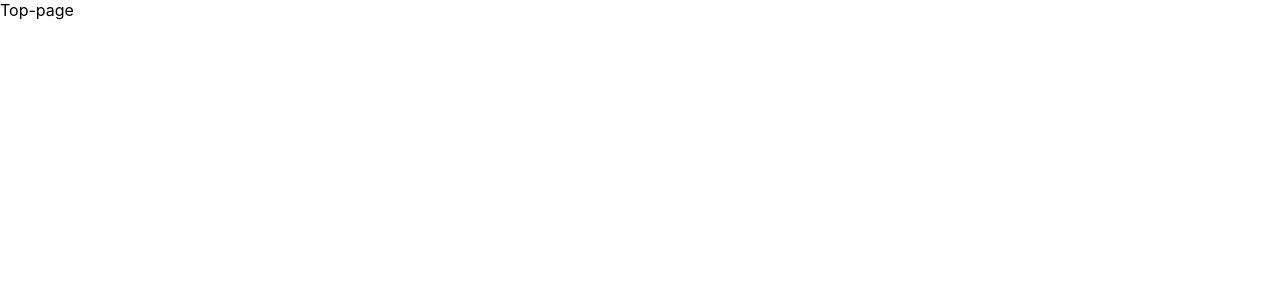
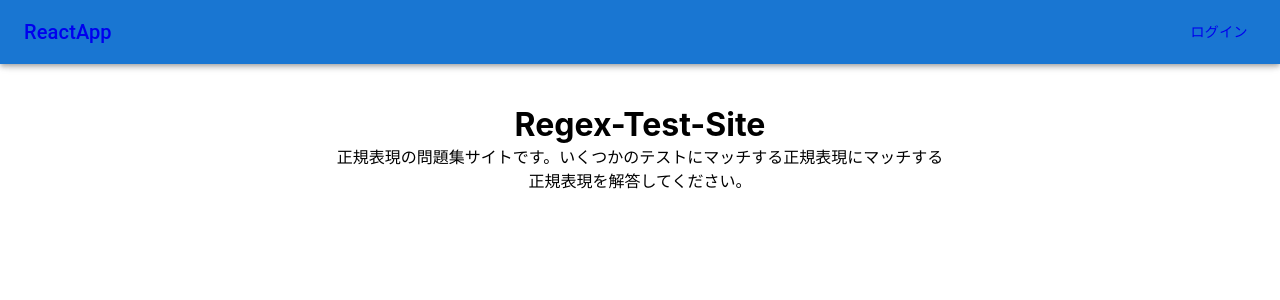
Before and after one commit to kosimaru1997/regex-test-site, a React (Create React App) app: page / in a window 1280 px wide. Shown: the top 300 px of the page. Built offline with nearby package versions, Linux system fonts and the light colour scheme.

Commit message:
ヘッダー トップページ プロトタイプ作成

```diff
--- a/public/index.html
+++ b/public/index.html
@@ -14,7 +14,7 @@
       manifest.json provides metadata used when your web app is installed on a
       user's mobile device or desktop. See https://developers.google.com/web/fundamentals/web-app-manifest/
     -->
-    <link rel="manifest" href="%PUBLIC_URL%/manifest.json" />
+    <!-- <link rel="manifest" href="%PUBLIC_URL%/manifest.json" /> -->
     <!--
       Notice the use of %PUBLIC_URL% in the tags above.
       It will be replaced with the URL of the `public` folder during the build.
--- a/src/App.css
+++ b/src/App.css
@@ -1,40 +1,9 @@
-.App {
-  text-align: center;
+* {
+  box-sizing: border-box;
+  padding: 0;
+  margin: 0;
 }
 
-.App-logo {
-  height: 40vmin;
-  pointer-events: none;
+a {
+  text-decoration: none;
 }
-
-@media (prefers-reduced-motion: no-preference) {
-  .App-logo {
-    animation: App-logo-spin infinite 20s linear;
-  }
-}
-
-.App-header {
-  display: flex;
-  flex-direction: column;
-  align-items: center;
-  justify-content: center;
-  min-height: 100vh;
-  font-size: calc(10px + 2vmin);
-  color: white;
-  background-color: #282c34;
-}
-
-.App-link {
-  color: #61dafb;
-}
-
-/* stylelint-disable-next-line keyframes-name-pattern */
-@keyframes App-logo-spin {
-  from {
-    transform: rotate(0deg);
-  }
-
-  to {
-    transform: rotate(360deg);
-  }
-}
--- /dev/null
+++ b/src/components/templates/header/notLoggedInHeader.tsx
@@ -0,0 +1,47 @@
+import AppBar from '@mui/material/AppBar';
+import Box from '@mui/material/Box';
+import Button from '@mui/material/Button';
+import styled from '@emotion/styled';
+import Toolbar from '@mui/material/Toolbar';
+import Typography from '@mui/material/Typography';
+import { FC } from 'react';
+import { NavLink, useLocation } from 'react-router-dom';
+
+const HeaderSpace = styled('div')(() => ({
+  paddingBottom: '50px',
+}));
+
+type LocationProps = {
+  state: {
+    from: Location;
+  };
+};
+
+export const NotLoggedInHeader: FC = () => {
+  const location = useLocation() as unknown as LocationProps;
+  const from = location.state?.from?.pathname || '/';
+
+  return (
+    <HeaderSpace>
+      <Box sx={{ flexGrow: 1 }}>
+        <AppBar position="fixed">
+          <Toolbar>
+            <Typography variant="h6" component="div" sx={{ flexGrow: 1 }}>
+              <NavLink to="/" className="no-text-decoration white">
+                ReactApp
+              </NavLink>
+            </Typography>
+            <Button color="inherit">
+              <a
+                href={(process.env.REACT_APP_SERVER_BASE_URL as string) + from}
+                className="white"
+              >
+                ログイン
+              </a>
+            </Button>
+          </Toolbar>
+        </AppBar>
+      </Box>
+    </HeaderSpace>
+  );
+};
--- a/src/routes/Top.tsx
+++ b/src/routes/Top.tsx
@@ -1,5 +1,24 @@
+import styled from '@emotion/styled';
 import { FC } from 'react';
+import { NotLoggedInHeader } from '../components/templates/header/notLoggedInHeader';
 
-const Top: FC = () => <div>Top-page</div>;
+const Main = styled('div')(() => ({
+  textAlign: 'center',
+  margin: '55px 15px',
+}));
+
+const Top: FC = () => (
+  <main>
+    <NotLoggedInHeader />
+    <Main>
+      <h1>Regex-Test-Site</h1>
+      <p>
+        正規表現の問題集サイトです。いくつかのテストにマッチする正規表現にマッチする
+        <br />
+        正規表現を解答してください。
+      </p>
+    </Main>
+  </main>
+);
 
 export default Top;
```
Also changed, not shown: 1 other file (tests, documents, lock files or other folders).
